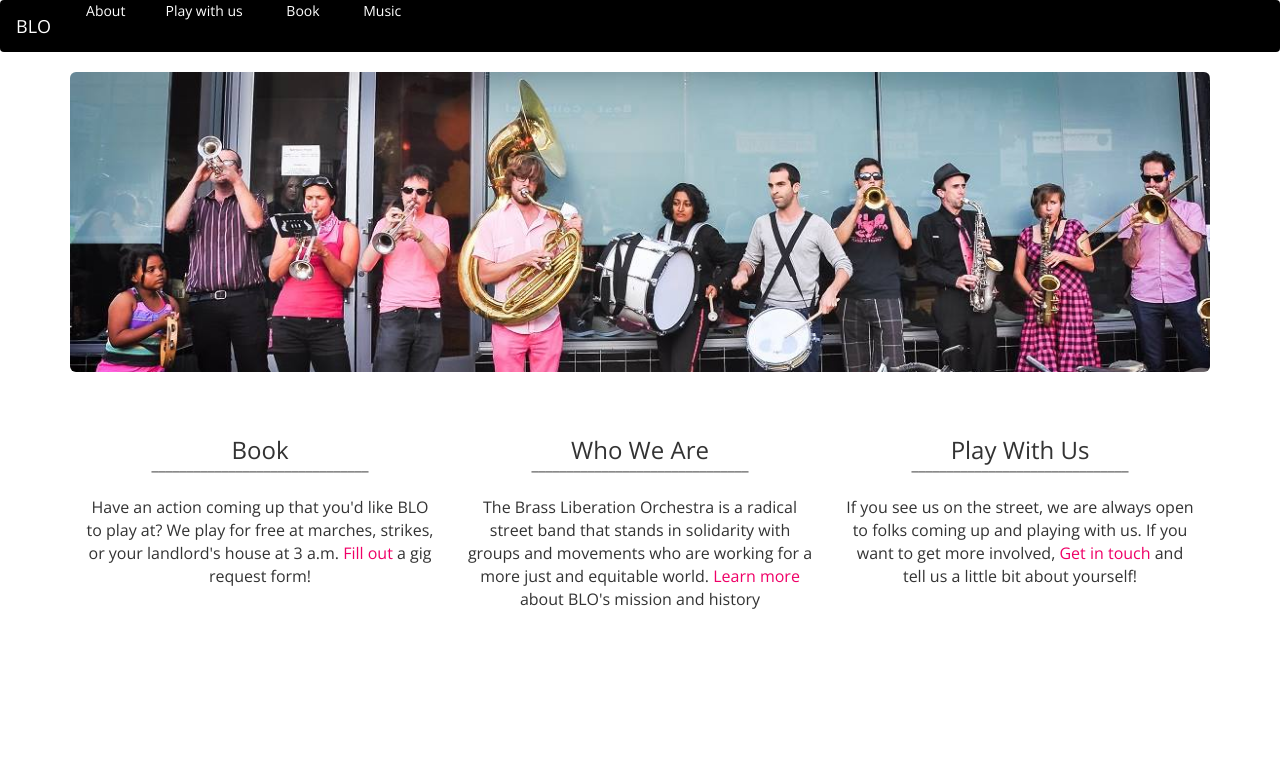
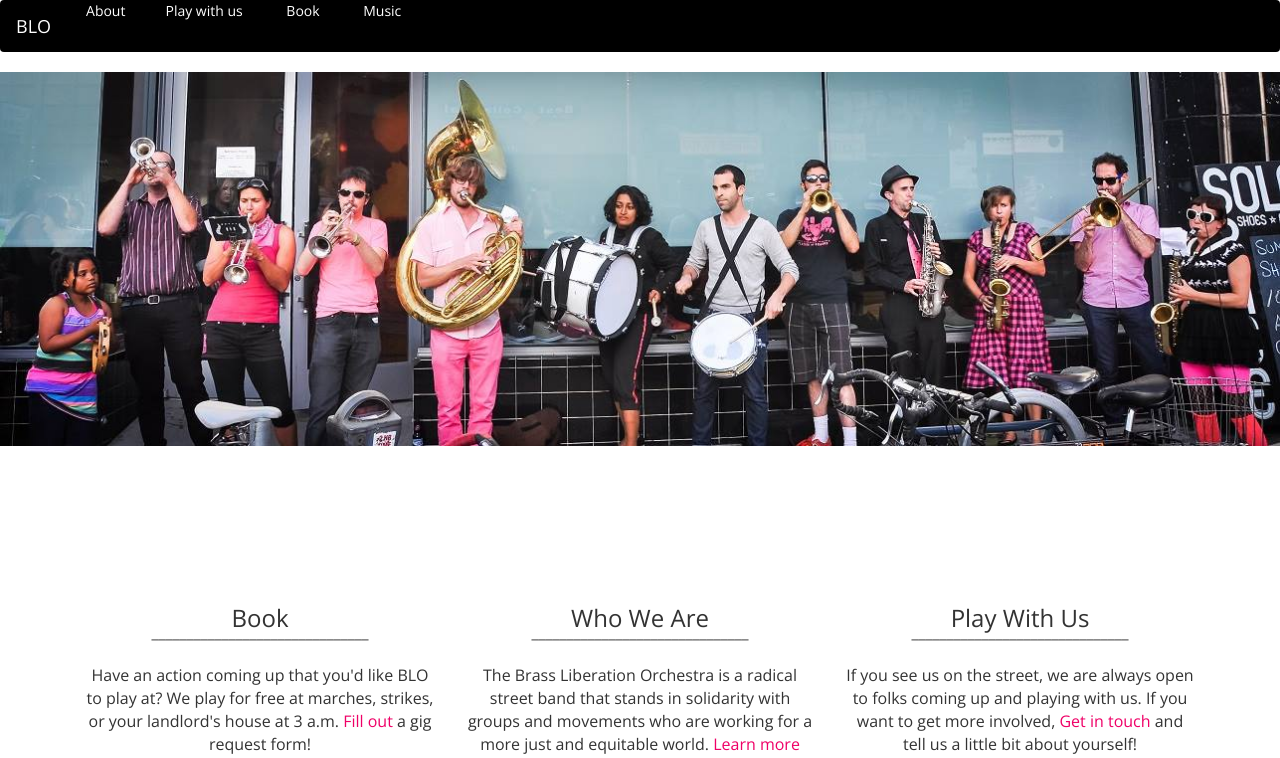
Before and after one commit to caseyagorman/blo-site, a React (Create React App) app: page / in a window 1280 px wide. Shown: the top 758 px of the page. Built offline with nearby package versions, Linux system fonts and the light colour scheme.

Commit message:
add photos

```diff
--- a/src/Home.js
+++ b/src/Home.js
@@ -7,12 +7,12 @@ const textBoxStyle= {display: "inline-block", textAlign: "center", width: 350, m
 const linkStyle={color:"#ef0067"}
 
 const Home = () => (
+<div>
 
-    <div className="container">
-        <div className="jumbotron" style={{backgroundColor: "white"}}> </div>
+        <div className="jumbotron" style={{backgroundColor: "white", textAlign: "center", marginBottom: 300}}>
 
 
-
+        <div style={{marginTop: 450}}>
         <div style={textBoxStyle}>
 
                 <h3>Book</h3>
@@ -41,12 +41,12 @@ const Home = () => (
                 <Link to= "/signup"  style={linkStyle}>  Get in touch </Link> and tell us a little bit about yourself!
                 <br></br>
         <br></br>
-
+        </div>
             </div>
-
-
-
-   </div>
+            </div>
+            <div className="picture1" style={{backgroundColor: "white", marginLeft: 400}}> </div>
+            <div className="picture2" style={{backgroundColor: "white", marginLeft: 400 }} ></div>
+            </div>
 
 )
 
--- a/src/app.css
+++ b/src/app.css
@@ -2,7 +2,26 @@
     background-image:url('static/blo.jpg');
     height:300px;
     background-repeat: no-repeat;
-    background-size: 110%;
+    width: 100vw;
+    height: 50vh;
+    background-size: 100%;
+  }
+  .picture1 {
+    background-image:url('static/berkeley_march.jpg');
+    height:300px;
+    background-repeat: no-repeat;
+    width: 50vw;
+    height: 100vh;
+    background-size: 100%;
+  }
+
+  .picture2 {
+    background-image:url('static/fire_busking.jpg');
+    height:300px;
+    background-repeat: no-repeat;
+    width: 50vw;
+    height: 100vh;
+    background-size: 100%;
   }
 
 body{
```
Also changed, not shown: src/static/berkeley_march.jpg (added), src/static/fire_busking.jpg (added).
